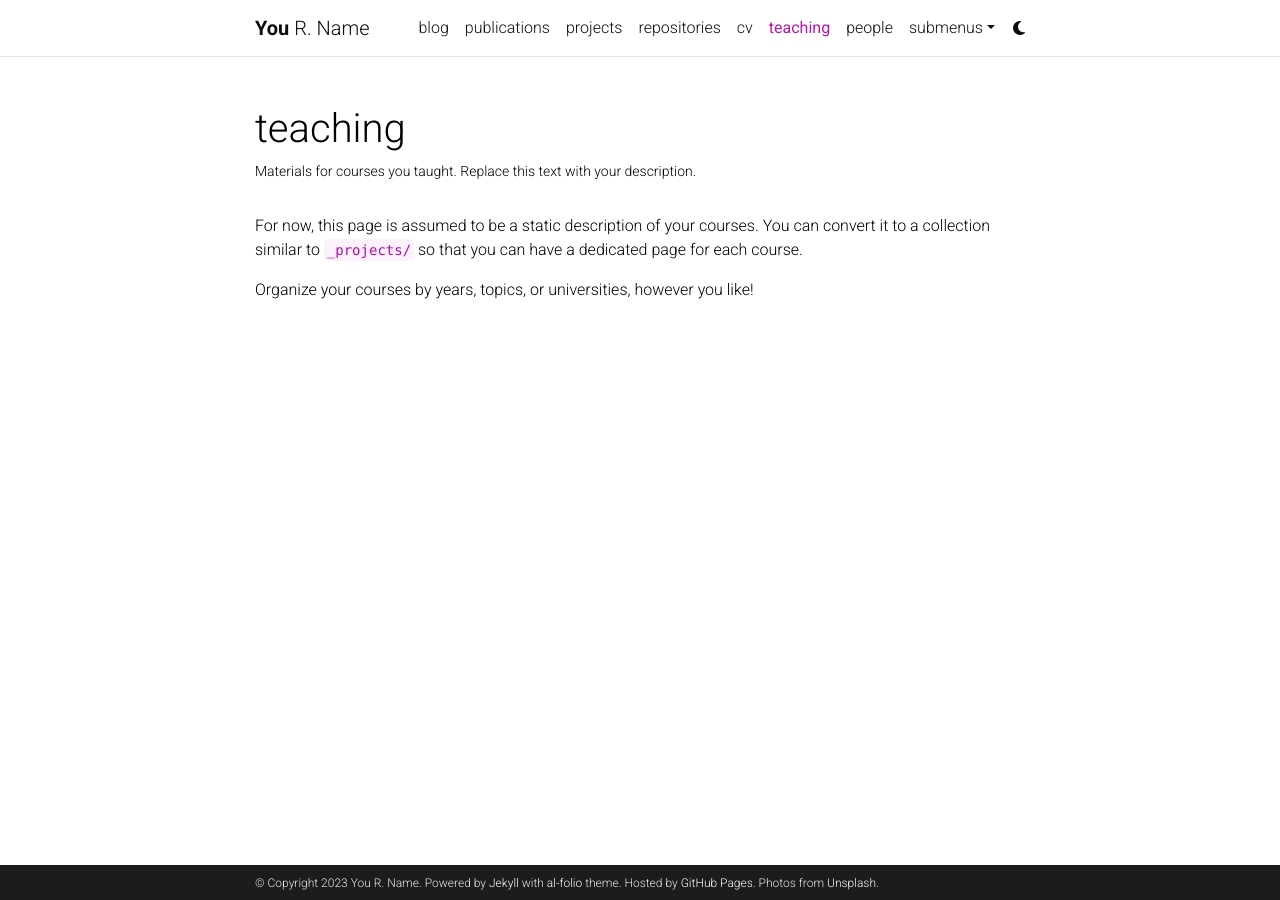
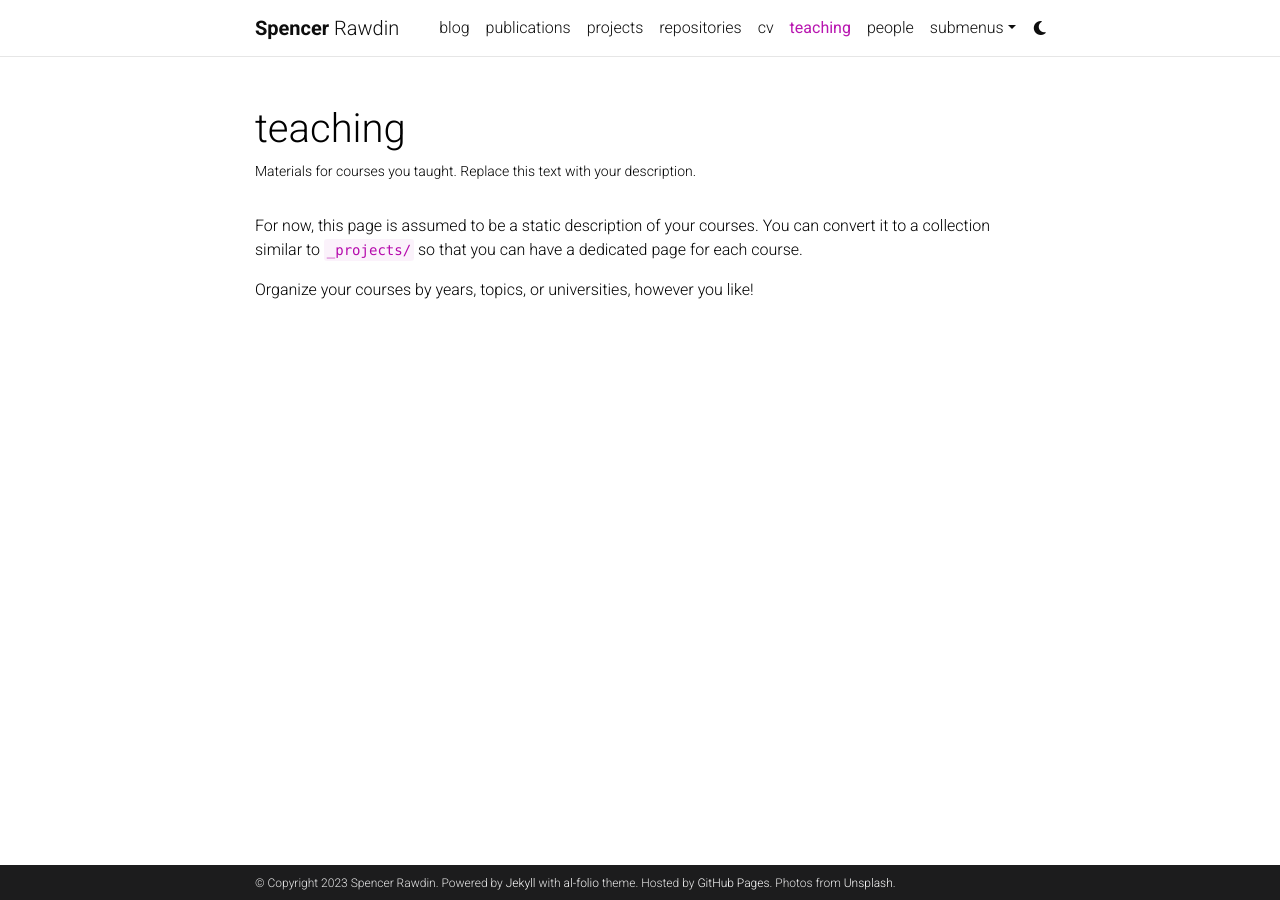
Before and after one commit to SpencerRawdin/SpencerRawdinTextOnly.github.io, a Jekyll site: the page built from _pages/teaching.md, in a window 1280 px wide. Built offline with Jekyll 4.4.1, drawn with Linux system fonts in a browser that asks for light colours; comment, search, counter and statistics services are not loaded; a style sheet for code colours, icons or effects is not loaded.

Commit message:
Update _config.yml init

```diff
--- a/_config.yml
+++ b/_config.yml
@@ -3,9 +3,9 @@
 # -----------------------------------------------------------------------------
 
 title: blank # the website title (if blank, full name will be used instead)
-first_name: You
-middle_name: R.
-last_name: Name
+first_name: Spencer
+middle_name:
+last_name: Rawdin
 email: you@example.com
 description: > # the ">" symbol means to ignore newlines until "footer_text:"
   A simple, whitespace theme for academics. Based on [*folio](https://github.com/bogoli/-folio) design.
@@ -18,8 +18,8 @@ keywords: jekyll, jekyll-theme, academic-website, portfolio-website  # add your
 lang: en # the language of your site (for example: en, fr, cn, ru, etc.)
 icon: ⚛️  # the emoji used as the favicon (alternatively, provide image name in /assets/img/)
 
-url: https://alshedivat.github.io # the base hostname & protocol for your site
-baseurl: /al-folio # the subpath of your site, e.g. /blog/
+url: https://spencerrawdin.github.io/ # the base hostname & protocol for your site
+baseurl:  # the subpath of your site, e.g. /blog/
 last_updated: false # set to true if you want to display last updated in the footer
 impressum_path:  # set to path to include impressum link in the footer, use the same path as permalink in a page, helps to conform with EU GDPR
 
```
